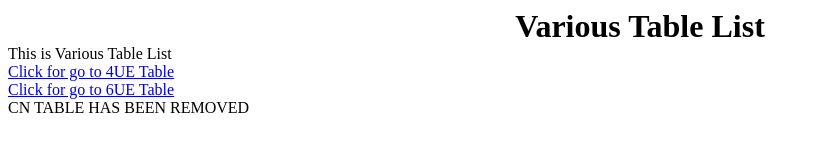
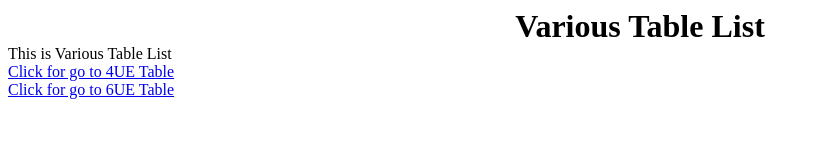
Before and after one commit to classmaterma/classmaterma.github.io, a plain HTML site: page index.html in a window 1280 px wide. Shown: the whole page, without its empty margins (0-820 px from the left). Drawn offline with Linux system fonts and the light colour scheme.

Commit message:
Update index.html

```diff
--- a/index.html
+++ b/index.html
@@ -17,6 +17,5 @@
 This is Various Table List<br>
 <a href="4UE/table.html">Click for go to 4UE Table</a><br>
 <a href="UE/table.html">Click for go to 6UE Table</a><br>
-CN TABLE HAS BEEN REMOVED
 </body>
 </html>
```
